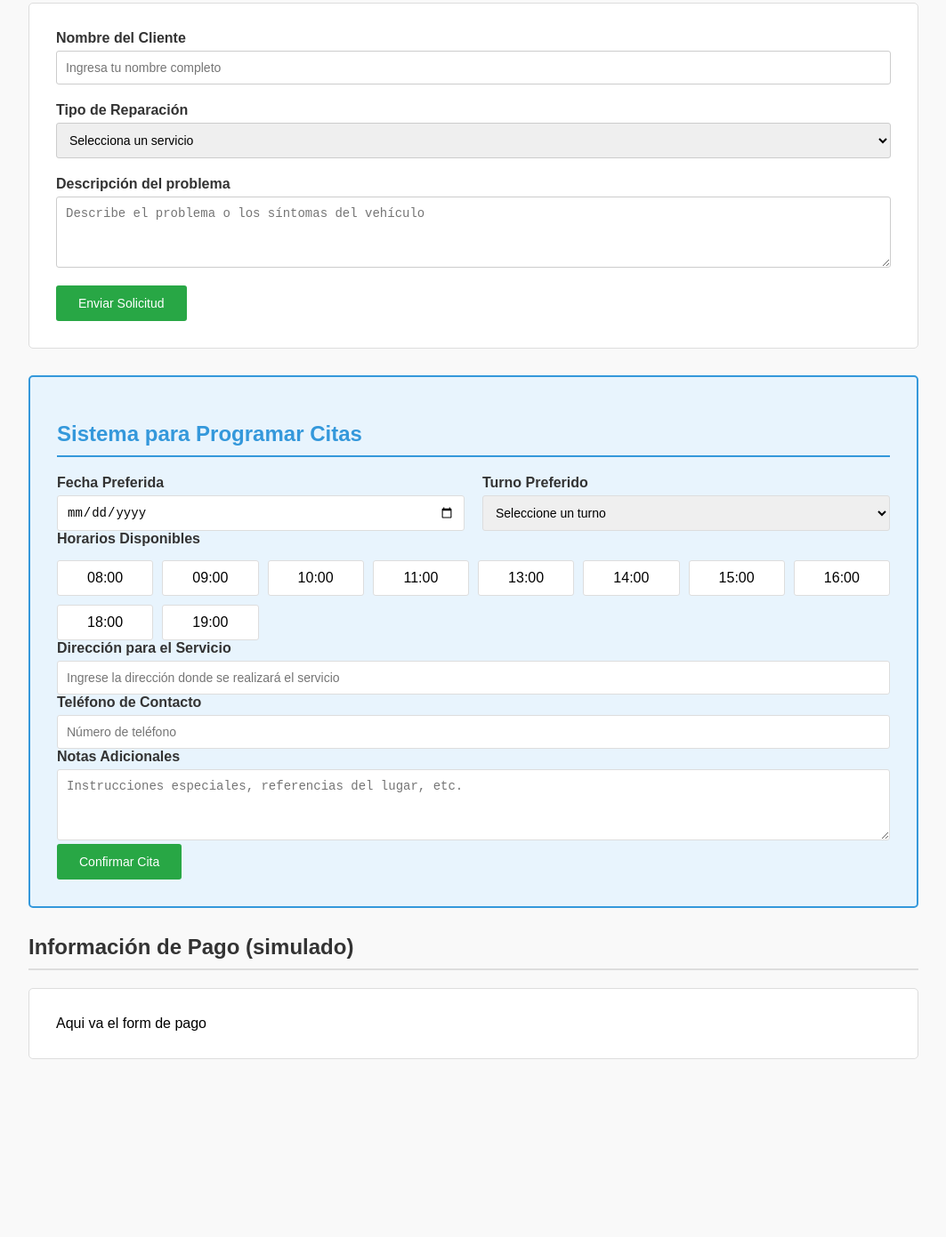
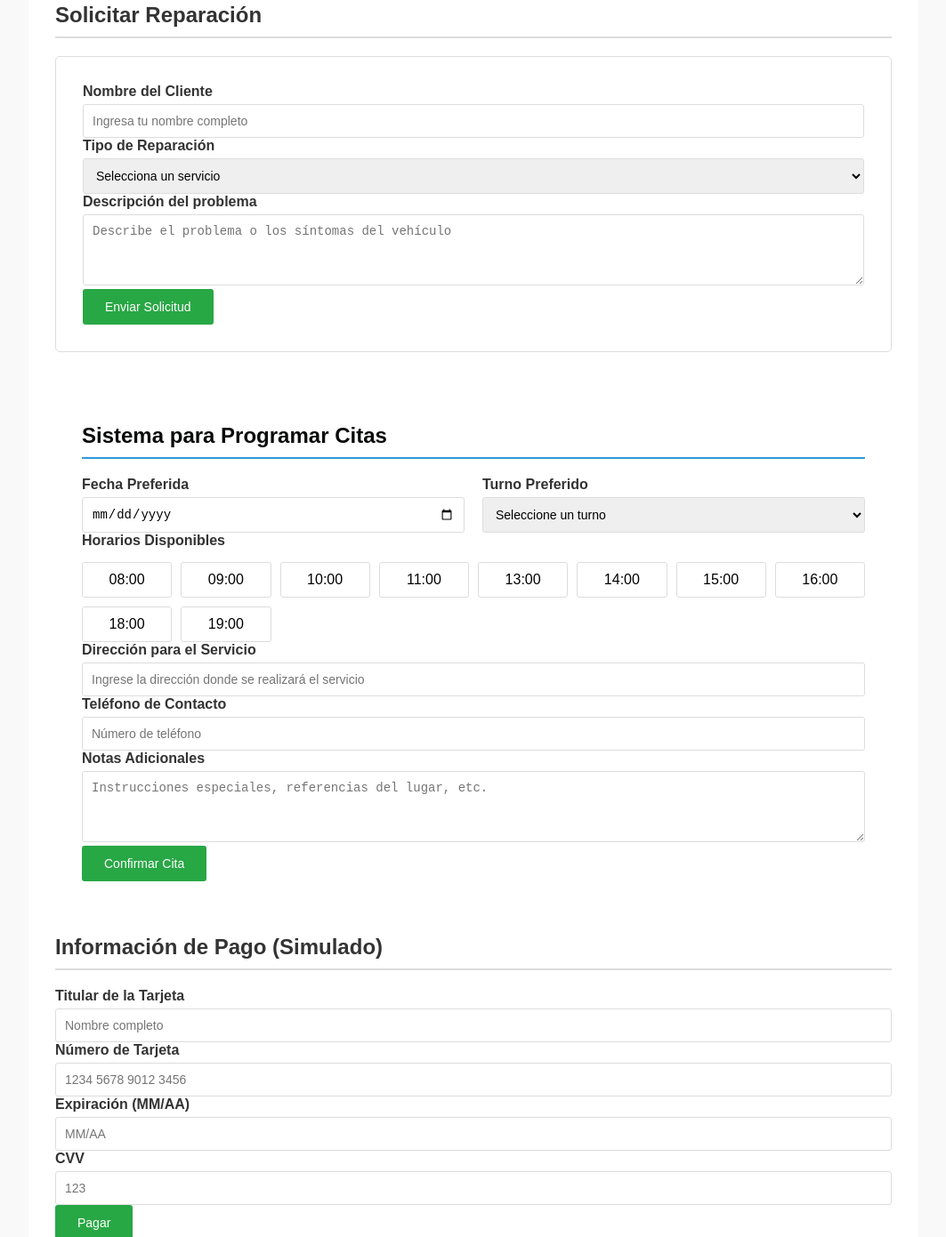
Before and after one commit to andredapa/AutoFix_grupo3, a plain HTML site: page index.html in a window 1280 px wide. Shown: the part 431-1822 px from the top of the page at 89% size, without its empty margins (108-1171 px from the left). Before the commit the page ends 1672 px from the top, so only its background shows below. Drawn offline with nearby package versions, Linux system fonts and the light colour scheme.

Commit message:
Guardando cambios antes de cambiar de rama

```diff
--- a/assets/css/style.css
+++ b/assets/css/style.css
@@ -4,6 +4,13 @@ body {
     margin: 0 auto;
     padding: 20px;
     background-color: #f9f9f9;
+}
+.todo{
+
+    background:white;
+    border-radius: 5px;
+    padding: 30px;
+    margin: 30px 0;
 }
 
 h1 {
@@ -19,6 +26,7 @@ h2 {
     padding-bottom: 10px;
 }
 
+
 .servicios {
     display: flex;
     gap: 20px;
@@ -26,7 +34,6 @@ h2 {
     justify-content: center;
     margin-top: 20px;
 }
-
 .card {
     border: 1px solid #ccc;
     border-radius: 8px;
@@ -40,7 +47,6 @@ h2 {
     height: 100px;
     object-fit: contain;
 }
-
 
 .formulario {
     background: white;
@@ -57,9 +63,7 @@ label {
     color: #333;
 }
 
-input,
-select,
-textarea {
+input, select, textarea {
     width: 100%;
     padding: 10px;
     border: 1px solid #ddd;
@@ -89,15 +93,14 @@ textarea {
 
 /* Estilo específico para la sección de citas */
 .citas-section {
-    background: #e8f4fd;
-    border: 2px solid #3498db;
+    background:white;
     border-radius: 5px;
     padding: 30px;
     margin: 30px 0;
 }
 
 .citas-section h2 {
-    color: #3498db;
+    color: #090a0a;
     border-bottom: 2px solid #3498db;
 }
 
@@ -148,35 +151,3 @@ textarea {
         flex-direction: column;
     }
 }
-
-/* Estilo del formulario de solicitud de reparación */
-#form-reparacion {
-    display: flex;
-    flex-direction: column;
-    gap: 20px;
-}
-
-#form-reparacion .campo {
-    display: flex;
-    flex-direction: column;
-}
-
-#form-reparacion label {
-    margin-bottom: 5px;
-    font-weight: bold;
-    color: #333;
-}
-
-#form-reparacion input,
-#form-reparacion select,
-#form-reparacion textarea {
-    padding: 10px;
-    font-size: 14px;
-    border-radius: 3px;
-    border: 1px solid #ccc;
-    box-sizing: border-box;
-}
-
-#form-reparacion button {
-    align-self: flex-start;
-}
--- a/index.html
+++ b/index.html
@@ -9,7 +9,8 @@
 </head>
 
 <body>
-    <h1>AutoFix-Reparación de Vehículos a Domicilio</h1>
+  <div class = "todo">
+     <h1>AutoFix-Reparación de Vehículos a Domicilio</h1>
     <h3>Servicios y Precios</h3>
     <div class="servicios">
         <div class="card">
@@ -109,10 +110,50 @@
   <button class="boton">Confirmar Cita</button>
 </div>
 
-  <h2>Información de Pago (simulado)</h2>
-  <div class="formulario">
-    Aqui va el form de pago
+
+    <!-- ============================
+         SECCIÓN 3: PAGO SIMULADO
+         ============================ -->
+    <section id="pago" class="mb-5">
+      <h2 class="h4 mb-4 border-bottom pb-2">Información de Pago (Simulado)</h2>
+      <div >
+        <form id="pagoForm" class="row g-3">
+          <div class="col-sm-6">
+            <label for="titular" class="form-label">Titular de la Tarjeta</label>
+            <input type="text" id="titular" class="form-control" placeholder="Nombre completo">
+          </div>
+          <div class="col-sm-6">
+            <label for="numero" class="form-label">Número de Tarjeta</label>
+            <input type="text" id="numero" class="form-control" placeholder="1234 5678 9012 3456">
+          </div>
+          <div class="col-4 col-sm-3">
+            <label for="expiracion" class="form-label">Expiración (MM/AA)</label>
+            <input type="text" id="expiracion" class="form-control" placeholder="MM/AA">
+          </div>
+          <div class="col-4 col-sm-3">
+            <label for="cvv" class="form-label">CVV</label>
+            <input type="text" id="cvv" class="form-control" placeholder="123">
+          </div>
+          <div class="col-4 col-sm-6 d-grid">
+            <button type="submit" class="boton">
+              Pagar
+            </button>
+          </div>
+        </form>
+      </div>
+    </section>
+
+  </main>
+
+
   </div>
+
+
+  <!-- 1) Bootstrap Bundle (JS + Popper) -->
+  <script
+    src="https://cdn.jsdelivr.net/npm/bootstrap@5.3.0/dist/js/bootstrap.bundle.min.js">
+  </script>
+  <!-- 2) Lógica de selección de horario -->
+  <script src="assets/js/script.js"></script>
 </body>
-
 </html>
```
